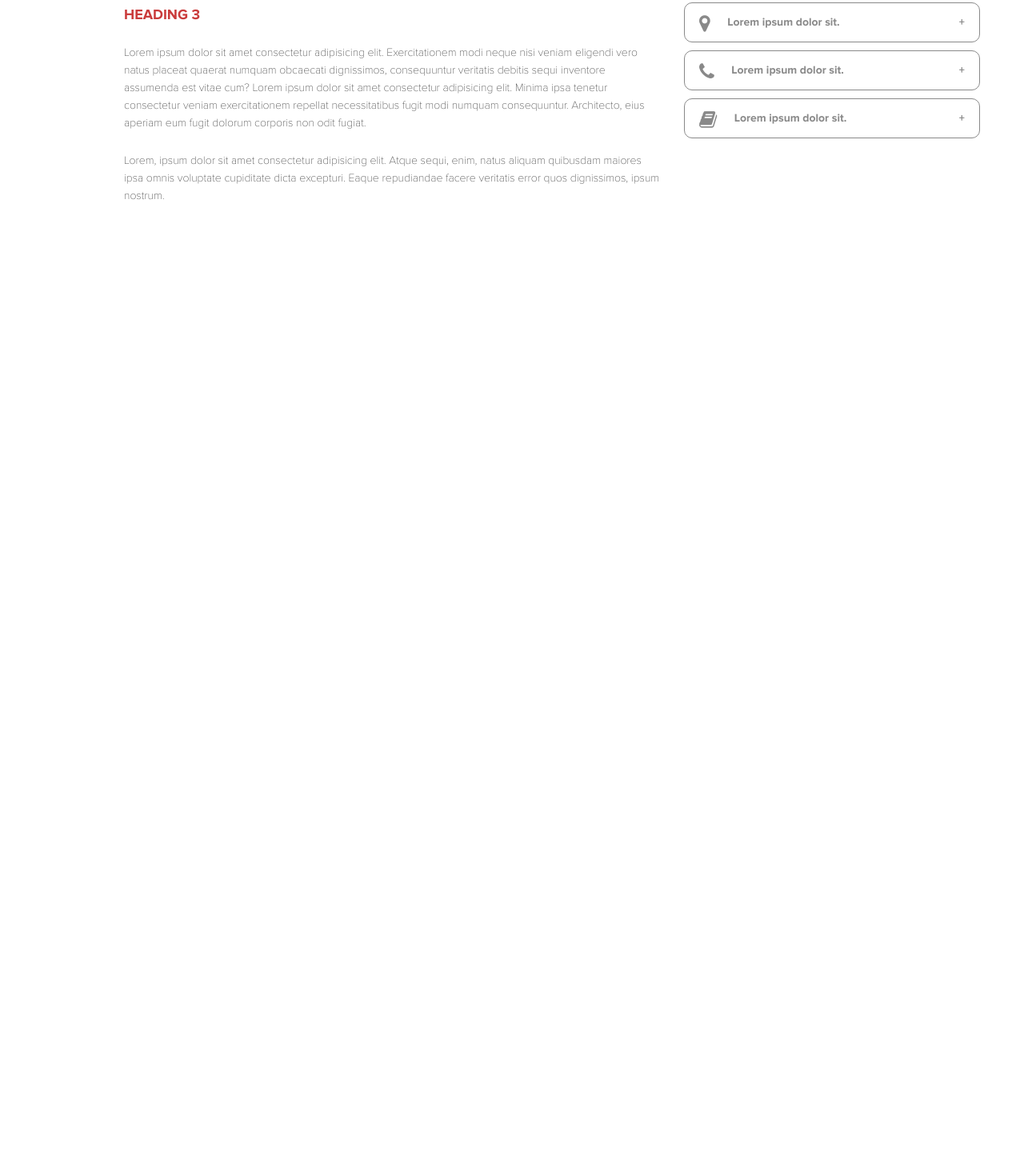
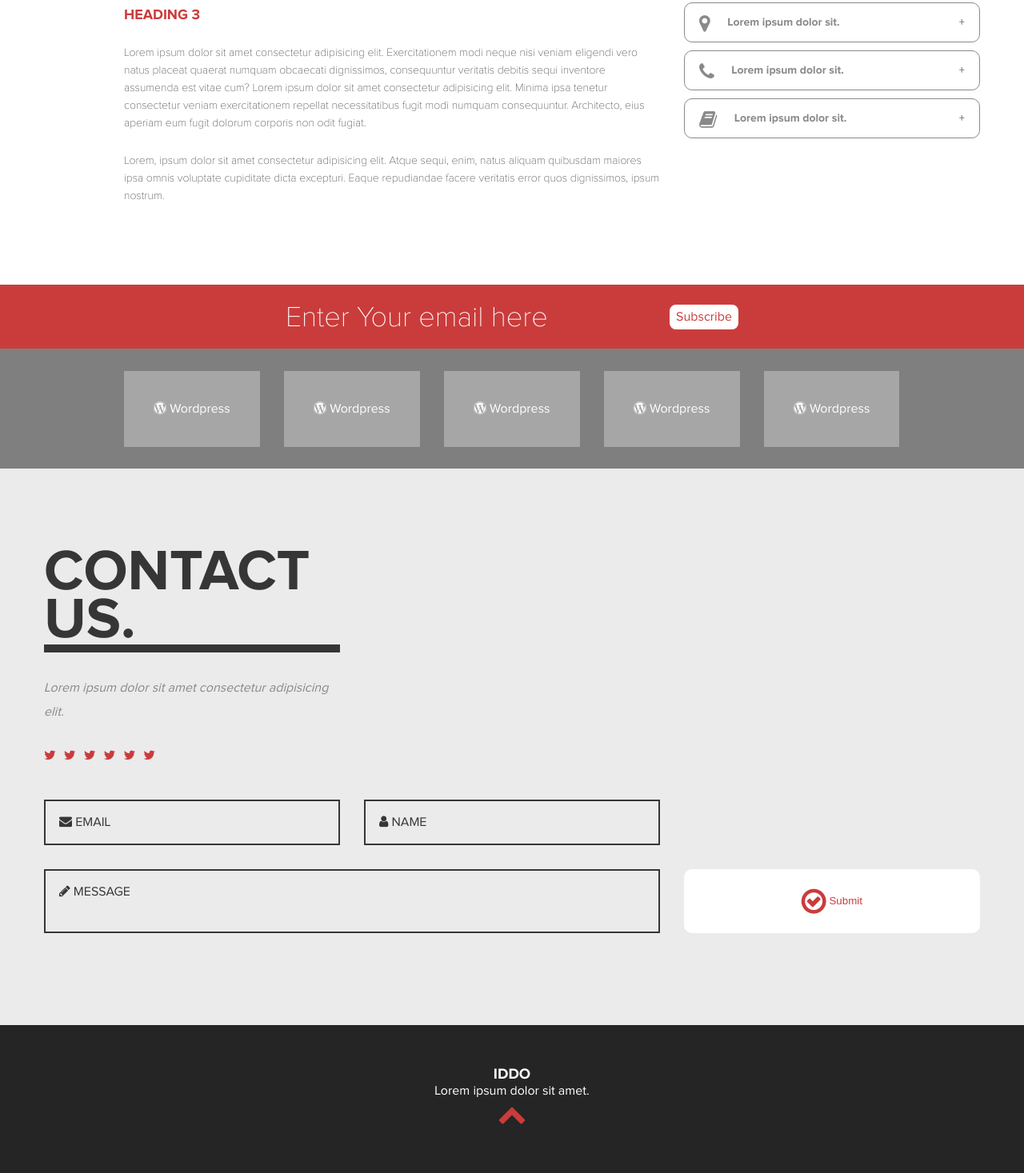
Before and after one commit to avimalhotra/PSD-8pm, a plain HTML site: page index.html in a window 1280 px wide. Shown: the part 4804-6271 px from the top of the page at 80% size. Before the commit the page ends 5160 px from the top, so only its background shows below. Drawn offline with Linux system fonts and the light colour scheme.

Commit message:
PSD completed

```diff
--- a/css/style.css
+++ b/css/style.css
@@ -29,6 +29,8 @@ html{
     font-size: 15px;
     --ff:proxima, sans-serif;
     --red:#ca3c3c;
+    scroll-behavior: smooth;
+    scroll-padding-top: 80px;
 }
 body{
     font-size: 16px;
@@ -65,7 +67,6 @@ header{ background: #000; color: #fff; position: sticky; top: 0; z-index: 10;}
 h1{ font-size: 2rem;}
 header a{ display: inline-block; color: inherit; line-height: 80px;}
 header nav{ margin-left: -20px;}
-header ul{}
 header li{ margin: 0 5px;}
 header a{  padding: 0 1rem; }
 .btn{ background: none; border: 2px solid; color: var(--red); width: 90px; height: 35px; border-radius: 10px; font: 16px var(--ff); }
@@ -152,6 +153,36 @@ canvas{ background: #ddd; margin-top: 50px; max-width: 100%;}
 
 
 
+.wrap-10{ background: var(--red); color: #fff; padding: 23px 0 22px;}
+.wrap-10 input{ width: 370px; height: 35px; background: none; border: none; color: #fff; font: 100 36px var(--ff) }
+.wrap-10 input::placeholder{ color: #fff;}
+.wrap-10 button{ background: #fff; }
+
+
+.wrap-11{ background: #7f7f7f; padding: 28px 0 0 0; }
+.box{ background: #a6a6a6; color: #fff; line-height: 95px; text-align: center; margin-bottom: 27px;}
+
+
+
+.wrap-12{ background: #ebebeb; color: #363636; padding: 100px 0;}
+address{ font-size: 16px; line-height: 30px; color: #898989;}
+.soc2{ margin: 2rem 0; }
+.soc2 li{ margin-right: 10px;}
+.soc2 li a{ color: var(--red); }
+.wrap-12 label{ border: 2px solid; color: #363636; margin: 1rem 0; padding: 17px;}
+.wrap-12 button{ margin: 1rem 0; width: 100%; color: var(--red); background: #fff; border: none; height: 80px; border-radius: 10px; }
+.wrap-12 button span.fa{ font-size: 36px; vertical-align: middle;}
+.wrap-12 input{ border: none; background: none;}
+.wrap-12 textarea{ border: none; background: none; resize: none; vertical-align: top; height: 42px; }
+.wrap-12 input:focus,.wrap-12 textarea:focus{ outline: none;}
+.wrap-12 label:focus-within{ border-color: var(--red);}
+
+
+
+.wrap-13{ background: #252525; text-align: center; color: #ffff; padding: 50px 0;}
+.wrap-13 a{ background: none; border: none; color: var(--red); font-size: 36px;}
+
+
 
 @media screen and (max-width:1220px){
     html{ font-size: 13px;}
@@ -180,6 +211,8 @@ canvas{ background: #ddd; margin-top: 50px; max-width: 100%;}
     .social{ flex-flow: column wrap; top: 0;}
     .social li{ margin: 0 0 10px 0;}
     .wrap-8 p{ font-size: 60px;}
+    .col-t-hide{ display: none;}
+    .col-t-auto{ flex: 1 0 20%; max-width: 20%;}
 }
 
 @media screen and (max-width:767px){
@@ -215,9 +248,15 @@ canvas{ background: #ddd; margin-top: 50px; max-width: 100%;}
     .col-p-10{ flex-basis: 83.33%; max-width: 83.33%;}
     .col-p-11{ flex-basis: 91.66%; max-width: 91.66%;}
     .col-p-12{ flex-basis: 100%; max-width: 100%;}
+    .wrap-10 input{ width: 220px;}
+    .wrap-11 .col-t-auto{ max-width: 100%; }
+    .wrap-10 input{font-size: 22px;}
 }
 
 
 @media screen and (max-width:359px){
-
+h2{ font-size: 60px;}
+.wrap-5 .btn{ margin-right: 5px;}
+.wrap-8 p{ font-size: 50px;}
+.wrap-10 input{ width: 200px;}
 }
--- a/index.html
+++ b/index.html
@@ -7,7 +7,7 @@
     <link rel="stylesheet" href="css/style.css">
     <link rel="stylesheet" href="https://cdnjs.cloudflare.com/ajax/libs/font-awesome/4.7.0/css/font-awesome.min.css" integrity="sha512-SfTiTlX6kk+qitfevl/7LibUOeJWlt9rbyDn92a1DqWOw9vWG2MFoays0sgObmWazO5BQPiFucnnEAjpAB+/Sw==" crossorigin="anonymous" referrerpolicy="no-referrer">
 </head>
-<body>
+<body id="home">
    <header>
         <div class="container">
             <div class="row">
@@ -46,7 +46,7 @@
             </div>
         </div>
    </div>
-   <section class="wrap-3">
+   <section class="wrap-3" id="services">
         <div class="container">
             <div class="row">
                 <div class="col-4 col-t-6 col-p-12">
@@ -107,7 +107,7 @@
         </div>
     </div>
    </div>
-   <section class="wrap-5">
+   <section class="wrap-5" id="portfolio">
         <div class="container">
             <div class="row">
                 <div class="col-4 col-t-6 col-p-12">
@@ -229,7 +229,7 @@
         </div>
     </div>
    </div>
-   <section class="wrap-7">
+   <section class="wrap-7" id="about">
     <div class="container">
         <div class="row">
             <div class="col-4 col-t-6 col-p-12">
@@ -362,5 +362,65 @@
         </div>
     </div>
  </section>
+ <div class="wrap-10">
+    <div class="container">
+        <div class="row">
+            <div class="col-3"></div>
+            <div class="col-6 col-t-12">
+                <form action="/">
+                    <div class="flex align-center justify-space-bet">
+                        <div><input aria-label="Email" type="email" placeholder="Enter Your email here" required></div>
+                        <div><button class="btn">Subscribe</button></div>
+                    </div>
+                </form>
+            </div>
+        </div>
+    </div>
+ </div>
+ <div class="wrap-11">
+    <div class="container">
+        <div class="row">
+            <div class="col-1 col-t-hide"></div>
+            <div class="col-2 col-t-auto col-p-6"><div class="box"><span class="fa fa-wordpress"></span> Wordpress</div></div>
+            <div class="col-2 col-t-auto col-p-6"><div class="box"><span class="fa fa-wordpress"></span> Wordpress</div></div>
+            <div class="col-2 col-t-auto col-p-6"><div class="box"><span class="fa fa-wordpress"></span> Wordpress</div></div>
+            <div class="col-2 col-t-auto col-p-6"><div class="box"><span class="fa fa-wordpress"></span> Wordpress</div></div>
+            <div class="col-2 col-t-auto col-p-6"><div class="box"><span class="fa fa-wordpress"></span> Wordpress</div></div>
+        </div>
+    </div>
+ </div>
+ <section class="wrap-12" id="contact">
+    <div class="container">
+        <div class="row">
+            <div class="col-4 col-t-6 col-p-12">
+                <h2>CONTACT US.</h2>
+                <address>Lorem ipsum dolor sit amet consectetur adipisicing elit.</address>
+                <ul class="soc2 flex">
+                    <li><a href=""><span class="fa fa-twitter"></span></a></li>
+                    <li><a href=""><span class="fa fa-twitter"></span></a></li>
+                    <li><a href=""><span class="fa fa-twitter"></span></a></li>
+                    <li><a href=""><span class="fa fa-twitter"></span></a></li>
+                    <li><a href=""><span class="fa fa-twitter"></span></a></li>
+                    <li><a href=""><span class="fa fa-twitter"></span></a></li>
+                </ul>
+            </div>
+        </div>
+        <form action="/">
+            <div class="row">
+                <div class="col-4 col-t-6 col-p-12"><label><span class="fa fa-envelope"></span> EMAIL <input type="email" required></label></div>
+                <div class="col-4 col-t-6 col-p-12"><label><span class="fa fa-user"></span> NAME <input type="text" required></label></div>
+                <div class="col-8 col-t-12"><label><span class="fa fa-pencil"></span> MESSAGE <textarea></textarea></label></div>
+                <div class="col-4 col-t-12"><button> <span class="fa fa-check-circle-o"></span> Submit</button></div>
+            </div>
+        </form>
+    </div>
+</section>
+<footer class="wrap-13">
+    <div class="container">
+        <h3>IDDO</h3>
+        <p>Lorem ipsum dolor sit amet.</p>
+        <a href="#home"><span class="fa fa-chevron-up"></span></a>
+    </div>
+</footer>
 </body>
 </html>
```
